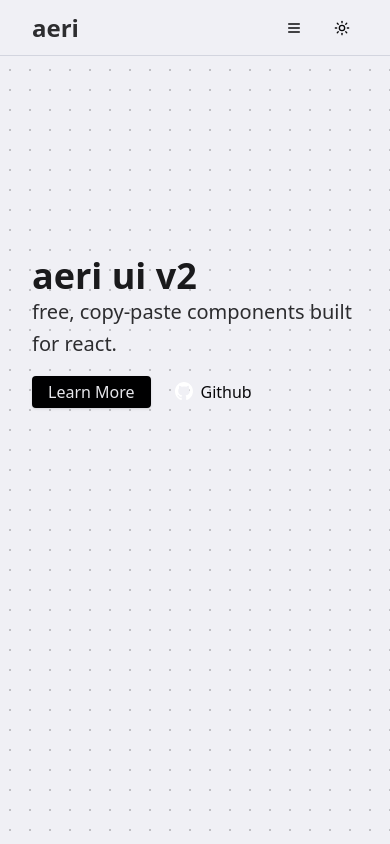
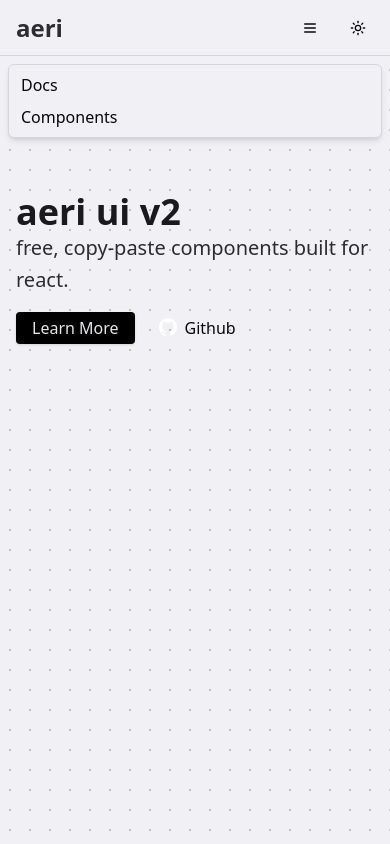
Before and after one commit to domody/aeriuiv2, a Next.js app: page / in a window 390 px wide. Both pictures are taken after a click on the button 294 px from the left and 28 px from the top of the page. Built offline with nearby package versions, Linux system fonts and the light colour scheme.

Commit message:
Mobile naviagation init

```diff
--- a/src/app/(pages)/docs/layout.tsx
+++ b/src/app/(pages)/docs/layout.tsx
@@ -1,3 +1,6 @@
+"use client";
+import { useState } from "react";
+import { Navbar } from "@/app/components/docs/navigation/Navbar";
 import { Sidebar } from "@/app/components/docs/navigation/Sidebar";
 import { OnPage } from "@/app/components/docs/navigation/OnPage";
 
@@ -6,13 +9,19 @@ export default function DocsLayout({
 }: {
   children: React.ReactNode;
 }) {
+  const [sidebarOpen, setSidebarOpen] = useState<boolean>(false);
+
   return (
+    <>
+      <Navbar sidebarOpen={sidebarOpen} setSidebarOpen={setSidebarOpen} />
       <main className="flex min-h-screen flex-col">
         <div className="container mx-auto flex min-h-[calc(100vh)] pt-14">
-        <div className="relative hidden w-48 shrink-0 sm:block">
+          <div
+            className={`fixed z-50 flex shrink-0 items-start justify-start overflow-hidden transition-all sm:relative sm:w-48 ${sidebarOpen ? "w-[80vw]" : "w-0"}`}
+          >
             <Sidebar />
           </div>
-        <div className="flex min-h-full w-full max-w-full shrink flex-col overflow-hidden px-8 py-8">
+          <div className="flex min-h-full w-full max-w-full shrink flex-col overflow-hidden px-4 py-8 sm:px-8">
             {children}
           </div>
           <div className="relative hidden h-full w-48 shrink-0 lg:block">
@@ -20,5 +29,6 @@ export default function DocsLayout({
           </div>
         </div>
       </main>
+    </>
   );
 }
--- a/src/app/(pages)/layout.tsx
+++ b/src/app/(pages)/layout.tsx
@@ -32,7 +32,7 @@ export default function RootLayout({
       <body
         className={`${geistSans.variable} ${geistMono.variable} bg-background text-foreground stroke-foreground selection:bg-accent/50 antialiased`}
       >
-        <Navbar />
+        {/* <Navbar /> */}
         {children}
       </body>
     </html>
--- a/src/app/(pages)/page.tsx
+++ b/src/app/(pages)/page.tsx
@@ -1,18 +1,43 @@
 "use client";
+import { useState } from "react";
 
 import Image from "next/image";
 import Link from "next/link";
 import GithubLogoWhite from "@/app/assets/brand/github/github-mark-white.svg";
+import { Navbar } from "@/app/components/docs/navigation/Navbar";
+import { Sidebar } from "@/app/components/docs/navigation/Sidebar";
 
 import { Button } from "aeriui/Button";
+import {
+  OptionList,
+  OptionListSection,
+  OptionListItem,
+} from "aeriui/OptionList";
 
 export default function Home() {
+  const [sidebarOpen, setSidebarOpen] = useState<boolean>(false);
   return (
+    <>
+      <Navbar sidebarOpen={sidebarOpen} setSidebarOpen={setSidebarOpen} />
+      <div
+        className={`fixed top-16 left-0 z-50 w-screen px-2 transition-all ${sidebarOpen ? "opaicty-100 translate-y-0" : "-translate-y-full opacity-0"}`}
+      >
+        <OptionList className="w-full max-w-none">
+          <OptionListSection>
+            <OptionListItem asChild>
+              <Link href="/docs/getting-started/introduction">Docs</Link>
+            </OptionListItem>
+            <OptionListItem asChild>
+              <Link href="/docs/components/accordion">Components</Link>
+            </OptionListItem>
+          </OptionListSection>
+        </OptionList>
+      </div>
       <main className="min-h-screen">
         <div className="absolute top-0 left-0 -z-10 h-screen w-screen">
           <div className="bg-dots h-full w-full" />
         </div>
-      <div className="container mx-auto flex h-full min-h-screen flex-col items-start justify-start px-8 sm:px-4 pt-64">
+        <div className="container mx-auto flex h-full min-h-screen flex-col items-start justify-start px-4 pt-48 sm:pt-64">
           <h1>aeri ui v2</h1>
           <h3>free, copy-paste components built for react.</h3>
           <div className="mt-4 flex gap-2">
@@ -40,5 +65,6 @@ export default function Home() {
 
         {/* <div className="from-secondary/45 to-75% to-background min-h-screen bg-gradient-to-b"></div> */}
       </main>
+    </>
   );
 }
--- a/src/app/components/docs/navigation/Navbar.tsx
+++ b/src/app/components/docs/navigation/Navbar.tsx
@@ -1,5 +1,5 @@
 "use client";
-
+import React, { SetStateAction } from "react";
 import Link from "next/link";
 
 const links = [
@@ -34,10 +34,16 @@ const applyToRoot = (className: string) => {
   localStorage.setItem("theme", className);
 };
 
-export function Navbar() {
+export function Navbar({
+  sidebarOpen,
+  setSidebarOpen,
+}: {
+  sidebarOpen: boolean;
+  setSidebarOpen: React.Dispatch<SetStateAction<boolean>>;
+}) {
   return (
     <div className="bg-background border-border fixed top-0 left-0 z-99 h-14 w-full border-b">
-      <div className="container mx-auto flex h-14 items-center justify-between px-8 sm:px-4">
+      <div className="container mx-auto flex h-14 items-center justify-between px-4">
         <div className="flex space-x-8">
           <h2>
             <Link href={`/`}>aeri</Link>
@@ -51,7 +57,14 @@ export function Navbar() {
           </Selector>
         </div>
         <div className="flex items-center justify-end space-x-4">
-          <Button variant={"ghost"} size={"icon"} className="sm:hidden">
+          <Button
+            variant={"ghost"}
+            size={"icon"}
+            className="sm:hidden"
+            onClick={() => {
+              setSidebarOpen(!sidebarOpen);
+            }}
+          >
             <Menu />
           </Button>
           {links.map((link, index) => {
--- a/src/app/components/docs/navigation/Sidebar.tsx
+++ b/src/app/components/docs/navigation/Sidebar.tsx
@@ -1,46 +1,57 @@
-import { cn } from "@/app/lib/utils/cn";
+"use client";
+
+import { useEffect, useState } from "react";
 import Link from "next/link";
 import { Button } from "@/app/components/ui";
+import { cn } from "@/app/lib/utils/cn";
+import { Loader } from "lucide-react";
+import { usePathname } from "next/navigation";
 
 type FilesByFolder = Record<string, string[]>;
 
-async function getFiles(): Promise<FilesByFolder> {
+export function Sidebar({ className }: { className?: string }) {
+  const [filesByFolder, setFilesByFolder] = useState<FilesByFolder>({});
+  const [loading, setLoading] = useState<boolean>(true);
+  const pathname = usePathname();
+  const docsPath = pathname.split("/").slice(2);
+
+  useEffect(() => {
+    async function fetchFiles() {
+      setLoading(true);
       try {
-    const response = await fetch(
-      `${process.env.NEXT_PUBLIC_SITE_URL}/api/sidebar/getDocs`,
-      { cache: "no-store" },
-    );
-
+        const response = await fetch("/api/sidebar/getDocs");
         if (!response.ok) throw new Error("Failed to fetch files");
-
-    return await response.json();
-  } catch (error) {
-    console.error("Error fetching files:", error);
-    return {};
+        const data = await response.json();
+        setFilesByFolder(data);
+      } catch (err) {
+        console.error("Error fetching sidebar files:", err);
+      } finally {
+        setLoading(false);
       }
     }
-
-export async function Sidebar({ className }: { className?: string }) {
-  const filesByFolder: FilesByFolder = await getFiles();
+    fetchFiles();
+  }, []);
 
   return (
     <div
       className={cn(
-        "border-border bg-background fixed top-14 z-50 hidden min-h-screen w-48 shrink-0 flex-col border-r pt-8 pr-2 pl-4 sm:flex",
+        "bg-background border-border z-50 min-h-screen w-full shrink-0 flex-col border-r pt-8 pr-2 pl-4 transition-transform duration-300",
         className,
       )}
     >
-      {Object.keys(filesByFolder).length === 0 ? (
+      {loading ? (
+        <Loader className="text-muted-foreground mx-auto my-auto size-5 animate-spin" />
+      ) : Object.keys(filesByFolder).length === 0 ? (
         <p className="text-muted-foreground text-sm">No documents found.</p>
       ) : (
-        Object.entries(filesByFolder).map(([folder, files]) => (
+        Object.entries(filesByFolder).map(([folder, files]) => {
+          return (
             <div key={folder} className="mb-4">
               <p className="text-sm font-bold capitalize">
                 {folder.replace("-", " ")}
               </p>
-
-            <div className="mt-1 ml-2 flex flex-col">
-              {files.map((file: string, index: number) => {
+              <div className="mt-1 flex flex-col">
+                {files.map((file, index) => {
                   const fileName =
                     file[0].toUpperCase() +
                     file
@@ -50,22 +61,100 @@ export async function Sidebar({ className }: { className?: string }) {
                       .trim()
                       .replace("-", " ");
                   const fileSlug = file.replace(".mdx", "");
-
                   return (
                     <Button
                       key={index}
                       variant={"ghost"}
-                    className="justify-start text-sm"
+                      className={`justify-start text-sm ${
+                        folder == docsPath[0] && file == `${docsPath[1]}.mdx`
+                          ? "font-medium"
+                          : "text-muted-foreground"
+                      }`}
                       asChild
                     >
-                    <Link href={`/docs/${folder}/${fileSlug}`}>{fileName}</Link>
+                      <Link href={`/docs/${folder}/${fileSlug}`}>
+                        {fileName}
+                      </Link>
                     </Button>
                   );
                 })}
               </div>
             </div>
-        ))
+          );
+        })
       )}
     </div>
   );
 }
+
+// import { cn } from "@/app/lib/utils/cn";
+// import Link from "next/link";
+// import { Button } from "@/app/components/ui";
+
+// type FilesByFolder = Record<string, string[]>;
+
+// async function getFiles(): Promise<FilesByFolder> {
+//   try {
+//     const response = await fetch(
+//       `${process.env.NEXT_PUBLIC_SITE_URL}/api/sidebar/getDocs`,
+//       { cache: "no-store" },
+//     );
+
+//     if (!response.ok) throw new Error("Failed to fetch files");
+
+//     return await response.json();
+//   } catch (error) {
+//     console.error("Error fetching files:", error);
+//     return {};
+//   }
+// }
+
+// export async function Sidebar({ className }: { className?: string }) {
+//   const filesByFolder: FilesByFolder = await getFiles();
+
+//   return (
+//     <div
+//       className={cn(
+//         "border-border bg-background fixed top-14 z-50 hidden min-h-screen w-48 shrink-0 flex-col border-r pt-8 pr-2 pl-4 sm:flex",
+//         className,
+//       )}
+//     >
+//       {Object.keys(filesByFolder).length === 0 ? (
+//         <p className="text-muted-foreground text-sm">No documents found.</p>
+//       ) : (
+//         Object.entries(filesByFolder).map(([folder, files]) => (
+//           <div key={folder} className="mb-4">
+//             <p className="text-sm font-bold capitalize">
+//               {folder.replace("-", " ")}
+//             </p>
+
+//             <div className="mt-1 ml-2 flex flex-col">
+//               {files.map((file: string, index: number) => {
+//                 const fileName =
+//                   file[0].toUpperCase() +
+//                   file
+//                     .slice(1)
+//                     .split(".")[0]
+//                     .replace(/([A-Z])/g, " $1")
+//                     .trim()
+//                     .replace("-", " ");
+//                 const fileSlug = file.replace(".mdx", "");
+
+//                 return (
+//                   <Button
+//                     key={index}
+//                     variant={"ghost"}
+//                     className="justify-start text-sm"
+//                     asChild
+//                   >
+//                     <Link href={`/docs/${folder}/${fileSlug}`}>{fileName}</Link>
+//                   </Button>
+//                 );
+//               })}
+//             </div>
+//           </div>
+//         ))
+//       )}
+//     </div>
+//   );
+// }
--- a/src/app/components/ui/OptionList.tsx
+++ b/src/app/components/ui/OptionList.tsx
@@ -75,12 +75,14 @@ const OptionListItem = React.forwardRef<HTMLButtonElement, OptionListItemProps>(
         variant={variant}
         {...props}
       >
+        <div className="flex w-full items-center justify-start gap-2">
           {children}
           {shortcut && (
             <span className="text-muted-foreground ml-auto font-mono text-xs">
               {shortcut}
             </span>
           )}
+        </div>
       </Button>
     );
   },
```
Lines whose indentation alone changed are shown as unchanged.
